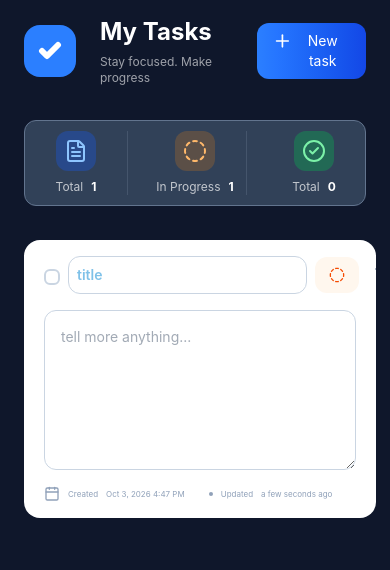
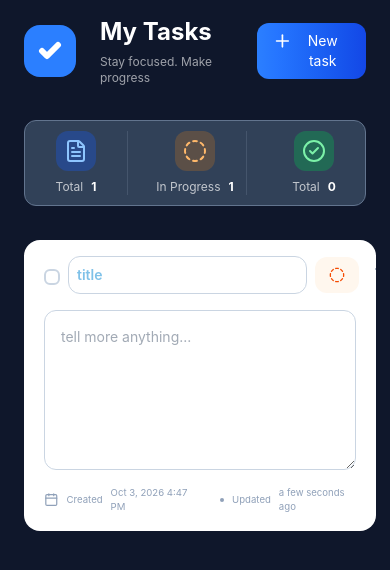
Before and after one commit to highjunesolution/todoapp, a React (Vite) app in the folder client/: page / in a window 390 px wide. Both pictures are taken after a click on the button "New task". Shown: the top 570 px of the page. Built offline with nearby package versions, Linux system fonts and the light colour scheme; no server answers.

Commit message:
chore: adjust font size for mobile view

```diff
--- a/client/src/components/TimeLabel.jsx
+++ b/client/src/components/TimeLabel.jsx
@@ -3,7 +3,7 @@ import { formatDateTime, formatDateTimeFromNow } from "../utils/moment";
 
 export const CreatedAtLabel = ({ dt }) => {
   return (
-    <p className="text-[0.5rem] md:text-xs lg:text-sm text-slate-400 flex items-center gap-2">
+    <p className="text-[0.6rem] md:text-xs lg:text-sm text-slate-400 flex items-center gap-2">
       <span className="inline-block w-4 h-4">
         <Calendar className="h-full w-full" />
       </span>
@@ -15,7 +15,7 @@ export const CreatedAtLabel = ({ dt }) => {
 
 export const UpdatedAtLabel = ({ dt }) => {
   return (
-    <p className="text-[0.5rem] md:text-xs lg:text-sm text-slate-400 flex items-center gap-2">
+    <p className="text-[0.6rem] md:text-xs lg:text-sm text-slate-400 flex items-center gap-2">
       <span className="inline-block w-1 h-1 bg-slate-400 rounded-full"></span>
       Updated
       <span>{formatDateTimeFromNow(dt)}</span>
```
